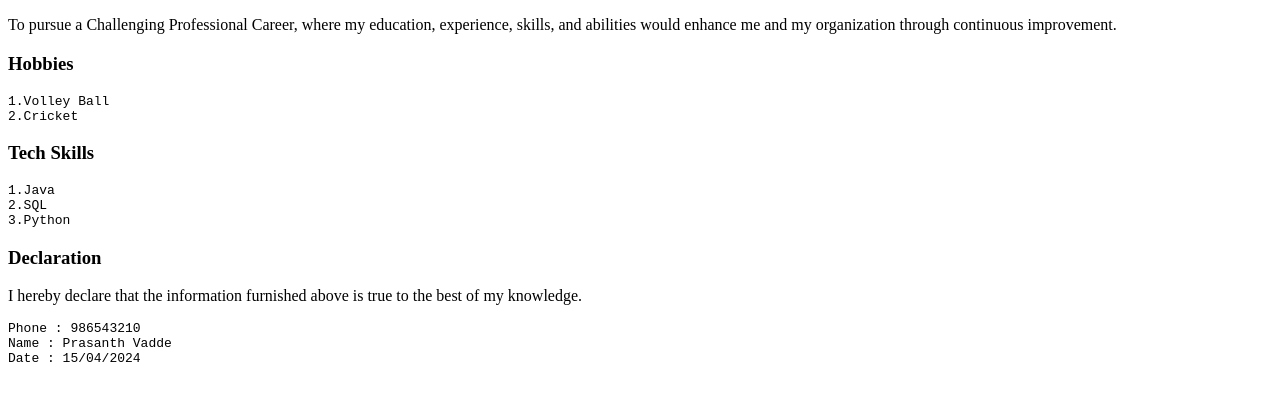
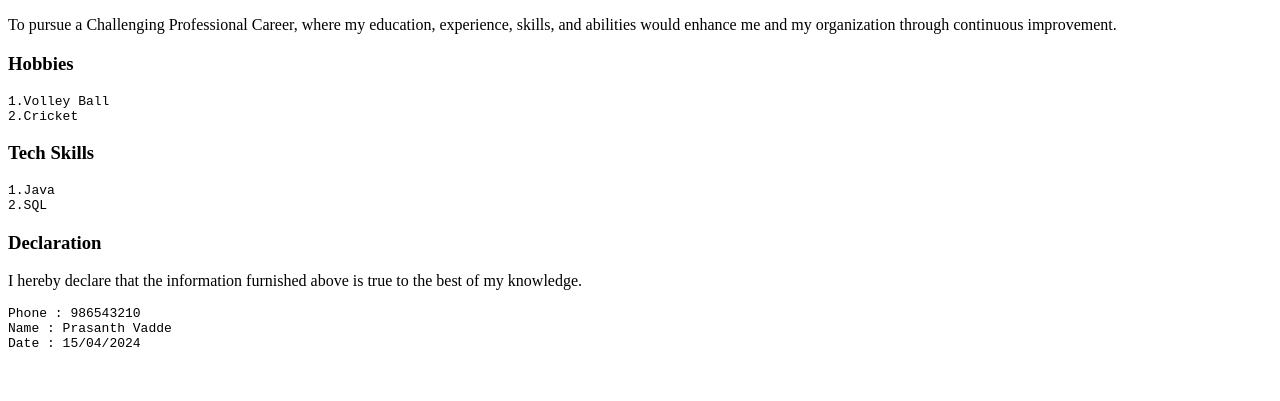
Before and after one commit to PrasanthVadde/Resume-1, a plain HTML site: page index.html in a window 1280 px wide. Shown: the part 91-492 px from the top of the page. Drawn offline with Linux system fonts and the light colour scheme.

Commit message:
index.html

```diff
--- a/index.html
+++ b/index.html
@@ -14,7 +14,6 @@
 <pre>
 1.Java
 2.SQL
-3.Python
 </pre>
 <h3>Declaration</h3>
 <p>I hereby declare that the information furnished above is true to the best of my knowledge.</p>
```
